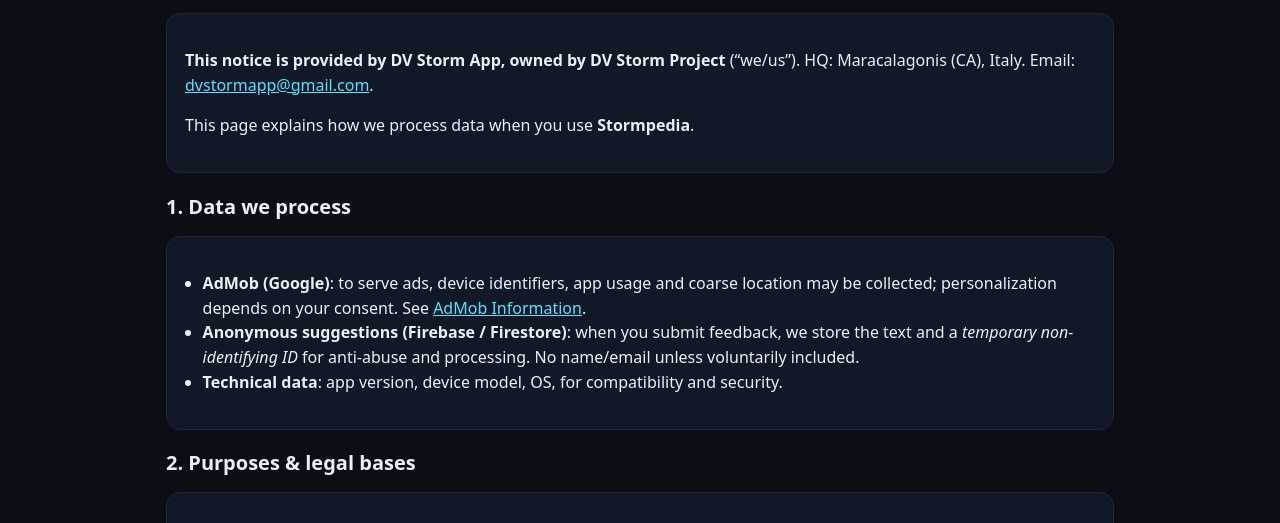
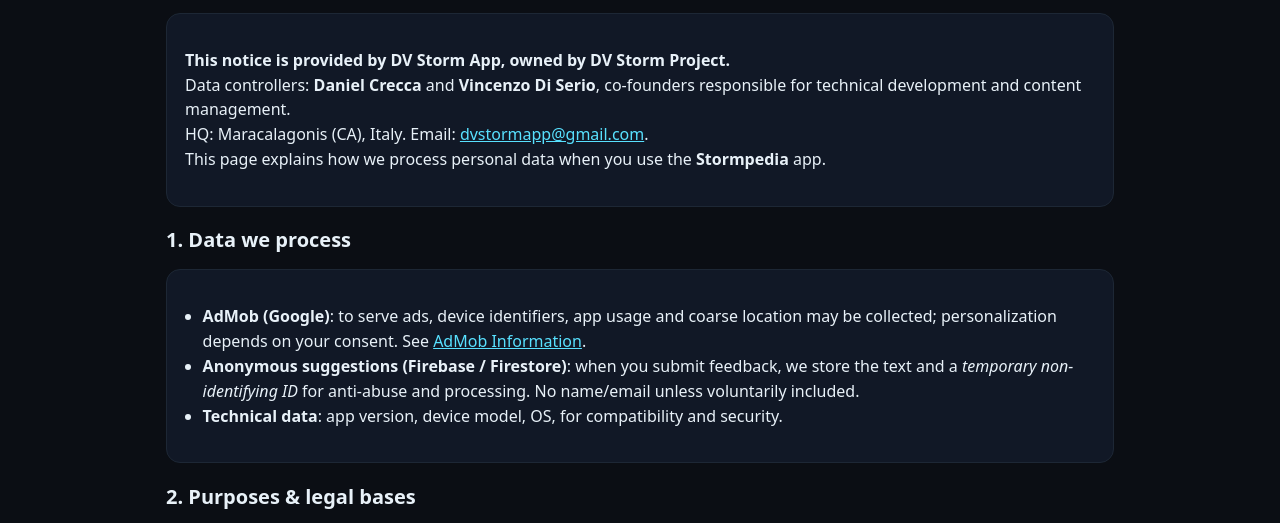
Before and after one commit to dvsstormreport-pixel/stormpedia-legal, a plain HTML site: page privacy-policy.html in a window 1280 px wide. Both pictures are taken after a click on the button "English". Shown: the part 241-764 px from the top of the page. Drawn offline with Linux system fonts and the light colour scheme.

Commit message:
Update privacy-policy.html

```diff
--- a/privacy-policy.html
+++ b/privacy-policy.html
@@ -59,7 +59,10 @@
 
       <div class="card">
          <p><strong>Questa Informativa è fornita da DV Storm App, di proprietà di DV Storm Project.</strong><br>
-            Titolari del trattamento: <strong>Daniel Crecca</strong> e <strong>Vincenzo Di Serio</strong>, co-fondatori del progetto.</p>
+Titolari del trattamento: <strong>Daniel Crecca</strong> e <strong>Vincenzo Di Serio</strong>, co-fondatori del progetto e responsabili dello sviluppo tecnico e dei contenuti.<br>
+Sede: Maracalagonis (CA), Italia. Email: <a href="mailto:dvstormapp@gmail.com">dvstormapp@gmail.com</a>.<br>
+Questa pagina spiega come trattiamo i dati personali quando utilizzi l’app <strong>Stormpedia</strong>.</p>
+
 
       </div>
 
@@ -123,8 +126,11 @@
       <p class="muted">Last updated: <span class="badge">30 October 2025</span></p>
 
       <div class="card">
-        <p><strong>This notice is provided by DV Storm App, owned by DV Storm Project</strong> (“we/us”). HQ: Maracalagonis (CA), Italy. Email: <a href="mailto:dvstormapp@gmail.com">dvstormapp@gmail.com</a>.</p>
-        <p>This page explains how we process data when you use <strong>Stormpedia</strong>.</p>
+        <p><strong>This notice is provided by DV Storm App, owned by DV Storm Project.</strong><br>
+Data controllers: <strong>Daniel Crecca</strong> and <strong>Vincenzo Di Serio</strong>, co-founders responsible for technical development and content management.<br>
+HQ: Maracalagonis (CA), Italy. Email: <a href="mailto:dvstormapp@gmail.com">dvstormapp@gmail.com</a>.<br>
+This page explains how we process personal data when you use the <strong>Stormpedia</strong> app.</p>
+
       </div>
 
       <h2>1. Data we process</h2>
```
